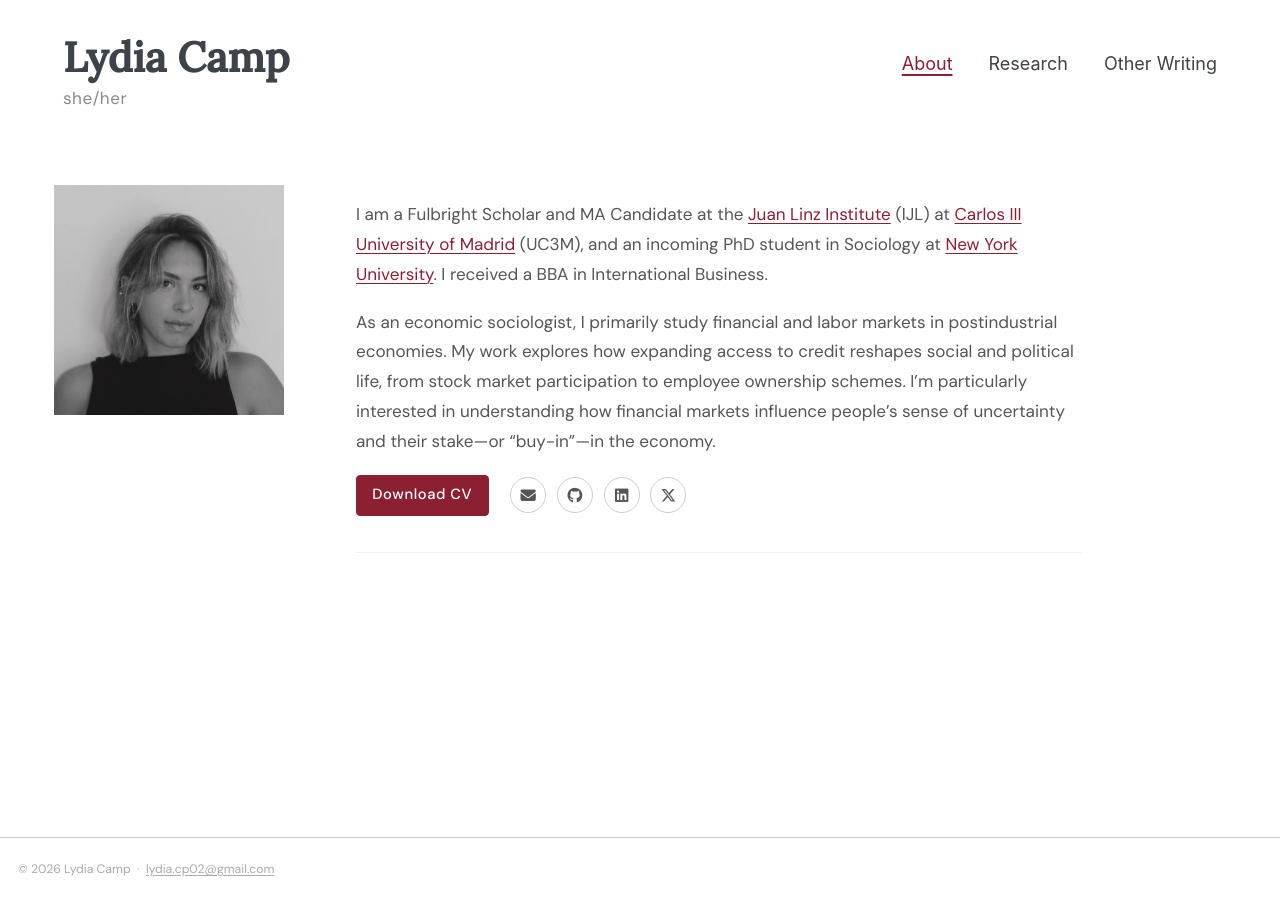
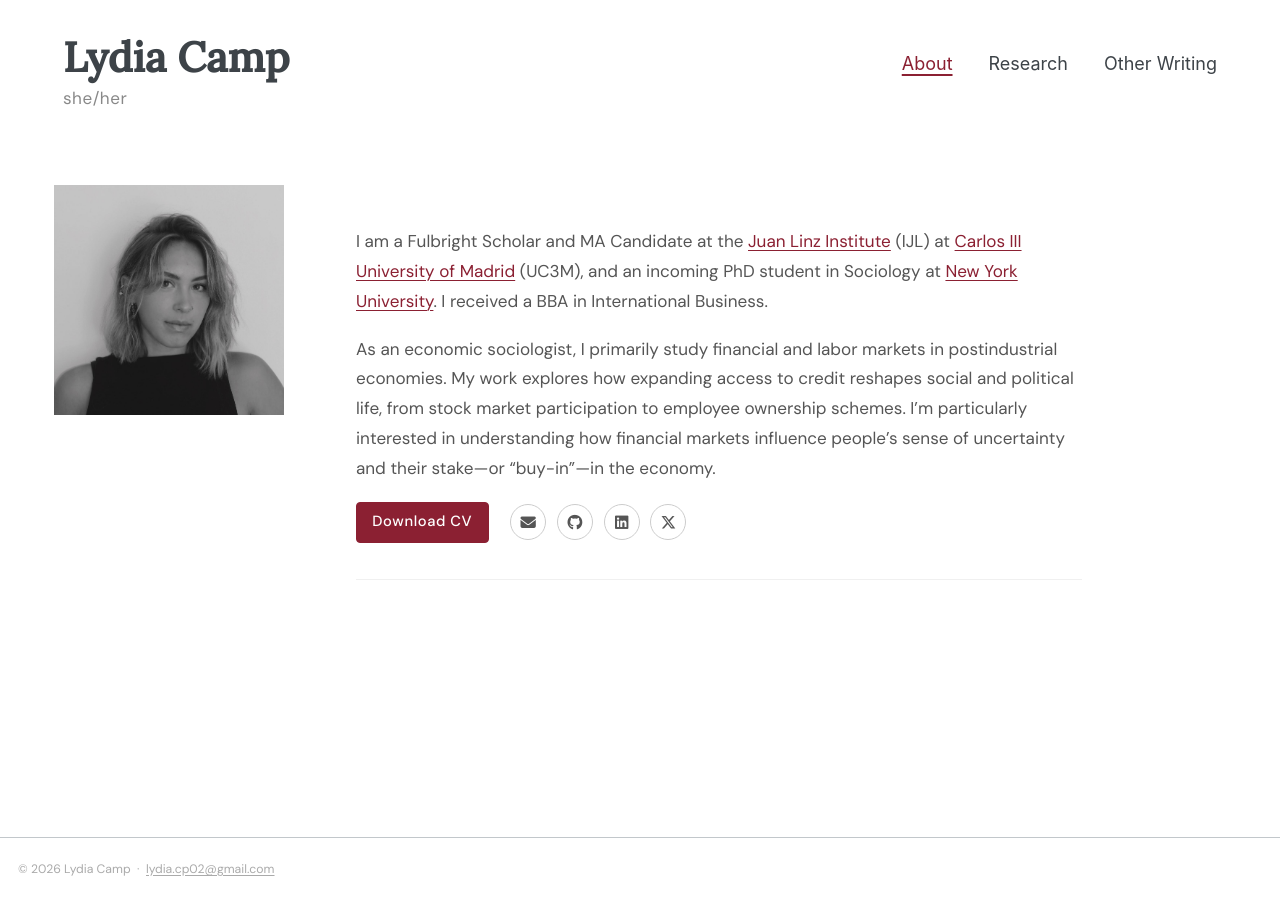
Before and after one commit to lydiagcamp/lydiagcamp.github.io, a Jekyll site: the page built from _pages/about.md, in a window 1280 px wide and 900 px high. Built offline with Jekyll 4.4.1, drawn with Linux system fonts in a browser that asks for light colours.

Commit message:
Add extra space between header and page content
Co-Authored-By: Claude Sonnet 4.6 <noreply@anthropic.com>

```diff
--- a/assets/css/custom.css
+++ b/assets/css/custom.css
@@ -144,6 +144,7 @@ details[open] summary {
 #main {
   margin-left: 0 !important;
   max-width: 100% !important;
+  margin-top: 3.5em !important;
 }
 
 /* Simple nav — site title left, links right */
```
